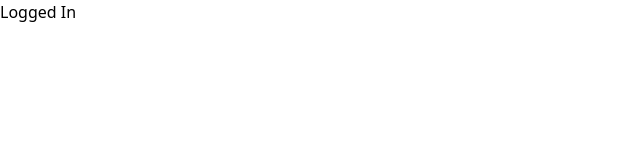
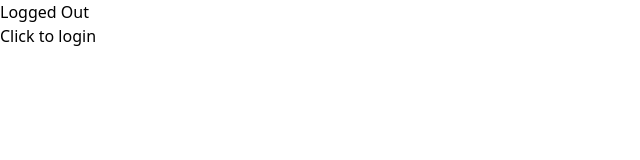
Before and after one commit to tedhun21/nuber-eates-frontend, a React (Create React App) app: page /loggedIn in a window 1280 px wide. Shown: the top 160 px of the page, without its empty margins (0-640 px from the left). Built offline with nearby package versions, Linux system fonts and the light colour scheme.

Commit message:
1.0 AUTHENTICATION - Local Only Fields

```diff
--- a/src/apollo.ts
+++ b/src/apollo.ts
@@ -1,6 +1,21 @@
-import { ApolloClient, InMemoryCache } from "@apollo/client";
+import { ApolloClient, InMemoryCache, makeVar } from "@apollo/client";
+
+export const isLoggedInVar = makeVar(false)
+
 
 export const client = new ApolloClient({
   uri: "http://localhost:4000",
-  cache: new InMemoryCache(),
+  cache: new InMemoryCache({
+    typePolicies: {
+      Query: {
+        fields: {
+          isLoggedIn: {
+            read() {
+              return isLoggedInVar()
+            },
+          },
+        },
+      },
+    },
+  }),
 });
--- /dev/null
+++ b/src/components/Root.tsx
@@ -0,0 +1,9 @@
+import { useReactiveVar } from "@apollo/client";
+import { isLoggedInVar } from "../apollo";
+import LoggedInRouter from "../routes/logged-in-router";
+import LoggedOutRouter from "../routes/logged-out-router";
+
+export default function Root() {
+  const isLoggedIn = useReactiveVar(isLoggedInVar);
+  return <>{isLoggedIn ? <LoggedInRouter /> : <LoggedOutRouter />}</>;
+}
--- a/src/routes/logged-in-router.tsx
+++ b/src/routes/logged-in-router.tsx
@@ -1,3 +1,10 @@
+import { isLoggedInVar } from "../apollo";
+
 export default function LoggedInRouter() {
-  return <span>Logged In</span>;
+  return (
+    <div>
+      <h1>Logged In</h1>
+      <button onClick={() => isLoggedInVar(false)}>Log Out</button>
+    </div>
+  );
 }
--- a/src/routes/logged-out-router.tsx
+++ b/src/routes/logged-out-router.tsx
@@ -1,3 +1,13 @@
+import { isLoggedInVar } from "../apollo";
+
 export default function LoggedOutRouter() {
-  return <span>Logged Out</span>;
+  const onClick = () => {
+    isLoggedInVar(true);
+  };
+  return (
+    <div>
+      <h1>Logged Out</h1>
+      <button onClick={onClick}>Click to login</button>
+    </div>
+  );
 }
```
Also changed, not shown: src/router.tsx (+12 -5 lines).
